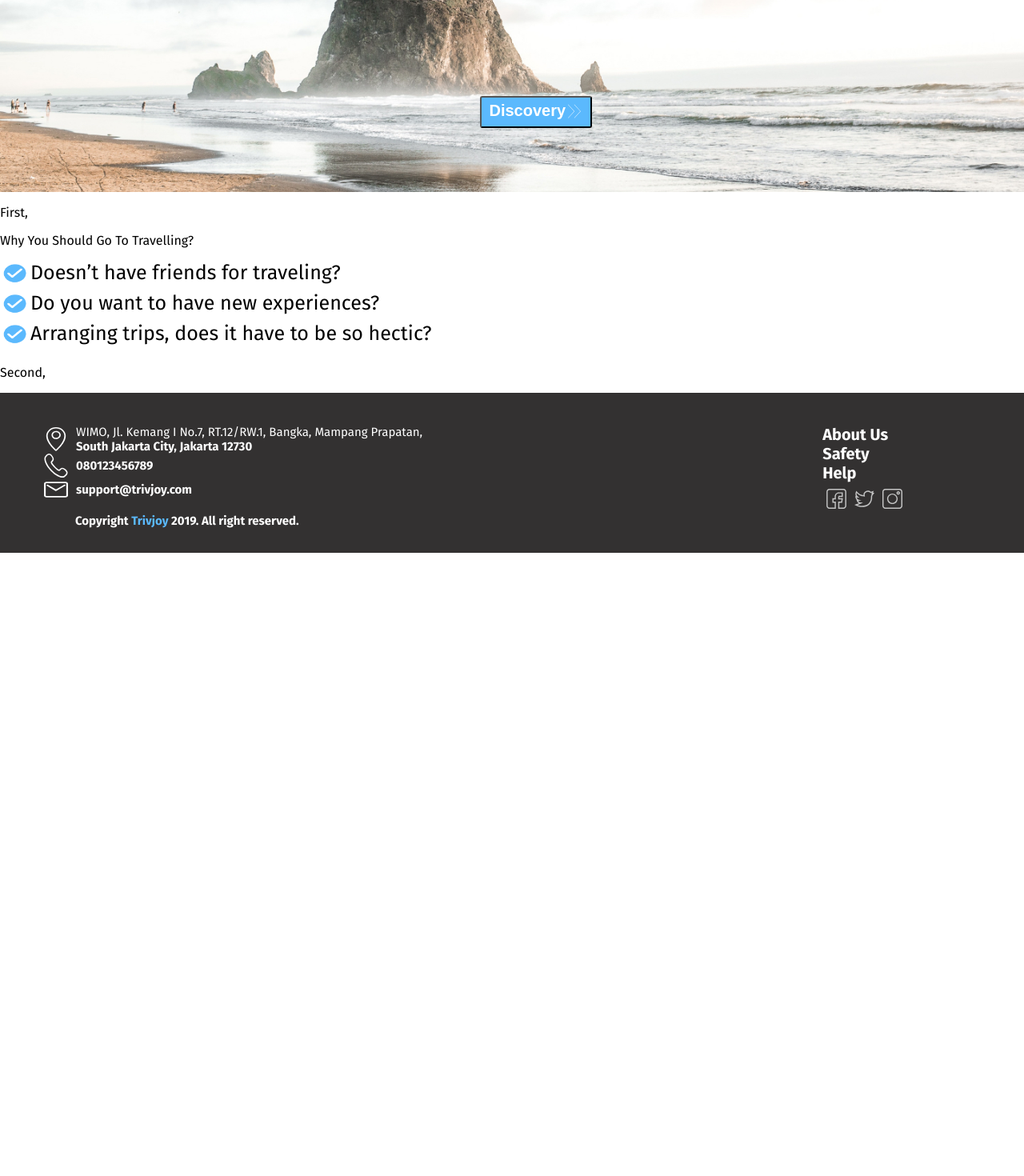
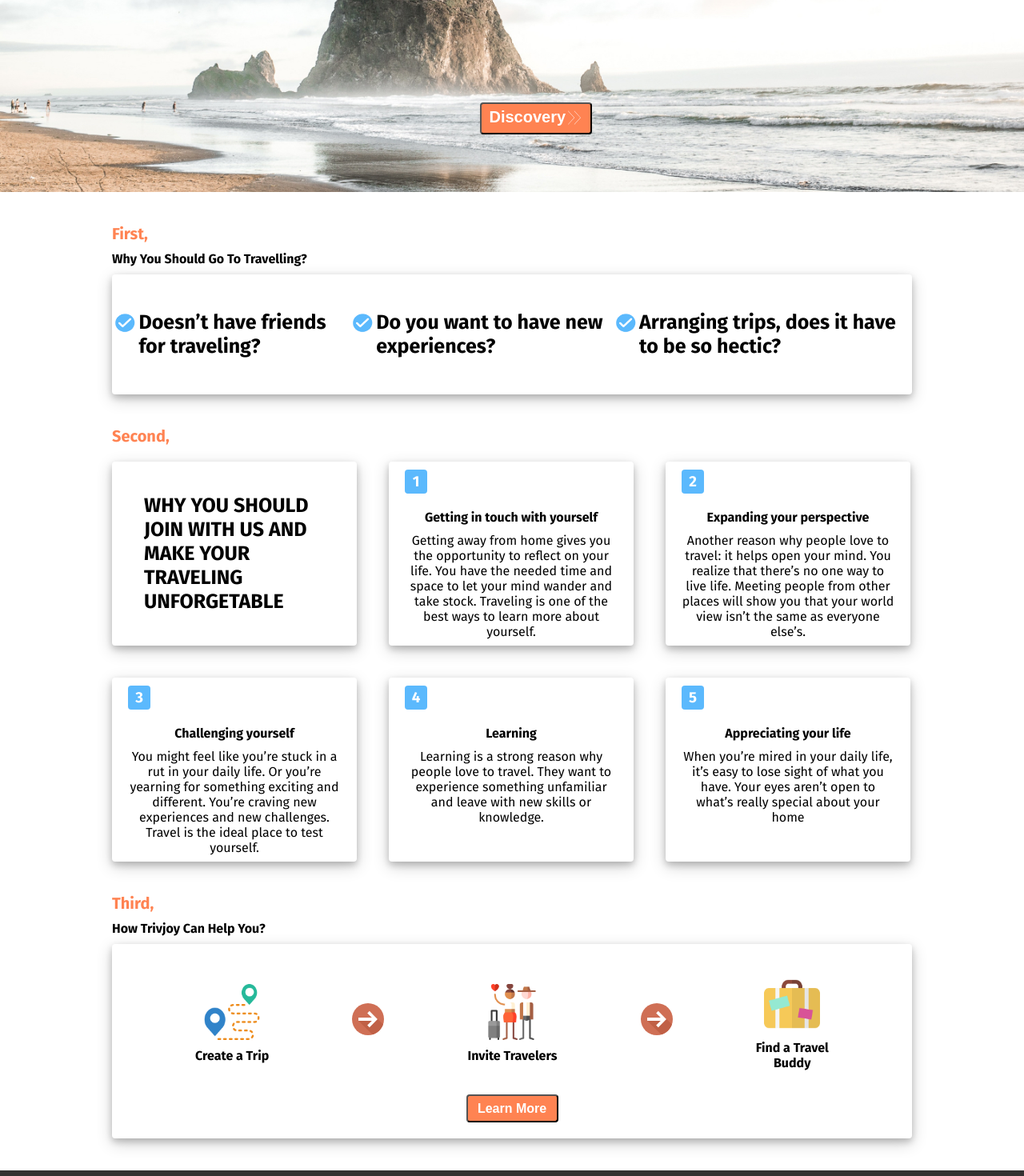
Before and after one commit to trivjoy/trivjoy-frontend, a React (Create React App) app: page / in a window 1280 px wide. Shown: the part 260-1730 px from the top of the page at 80% size. Before the commit the page ends 951 px from the top, so only its background shows below. Built offline with nearby package versions, Linux system fonts and the light colour scheme.

Commit message:
Create content home page. Styled button home page and add next-logo

```diff
--- a/src/components/HeaderHome.js
+++ b/src/components/HeaderHome.js
@@ -18,18 +18,19 @@ const DiscoveryStyle = styled.button`
   text-align: right;
   justify-content: center;
   align-items: center;
-  margin: 300px 0px 0px 600px;
+  margin: 230px 0px 0px 600px;
   font-size: 20px;
   height: 40px;
   width: 140px;
-  background-color: #5bb9fd;
+  background-color: #ff8352;
   color: white;
-  border-radius: 3px;
+  border-radius: 4px;
   border-color: 2px #333131;
   justify-content: center;
   :hover {
     cursor: pointer;
-    background-color: #68bffd;
+    transition: 0.5s;
+    box-shadow: 0 4px 8px 0 rgba(0, 0, 0, 0.2), 0 6px 20px 0 rgba(0, 0, 0, 0.19);
   }
 `
 
@@ -40,18 +41,30 @@ const DiscoveryArrow = styled.img`
   height: 30px;
   margin-top: 4px;
 `
+const DiscribeHomeHeader = styled.h2`
+  text-shadow: 1px 2px 4px white;
+  margin-top: 50px;
+  color: #68bffd;
+`
+const HomeHeaderContent = styled.div`
+  text-align: center;
+`
 
 const HeaderHome = () => {
   return (
     <ContainerHeader>
       <Navigation />
-
+      <HomeHeaderContent>
+        <DiscribeHomeHeader>
+          Let’s trip and joy with TrivJoy #YourBestFindTravelPartner.{' '}
+        </DiscribeHomeHeader>
         <Link to="/trips">
           <DiscoveryStyle>
             <DiscoveryFont>Discovery</DiscoveryFont>
             <DiscoveryArrow src="/assets/logo/arrow-right.svg" alt="" />
           </DiscoveryStyle>
         </Link>
+      </HomeHeaderContent>
     </ContainerHeader>
   )
 }
--- a/src/pages/Home.js
+++ b/src/pages/Home.js
@@ -1,28 +1,154 @@
 import React from 'react'
+import { Link } from 'react-router-dom'
 import HeaderHome from '../components/HeaderHome'
 import Footer from '../components/Footer'
 import styled from 'styled-components'
 
-const HomeContent = styled.div``
+const HomeContent = styled.div`
+  margin: 0px 120px;
+`
 const LogoStyle = styled.img`
   height: 38px;
-  width: 38px;
+  width: 35px;
 `
-const YouShouldGoTravelling = styled.p`
+const YouShouldGoTravelling = styled.b`
   display: flex;
   font-size: 25px;
-  margin: 0 auto;
+  margin: 0px auto;
 `
+const CardHome = styled.div`
+  box-shadow: 0 4px 8px 0 rgba(0, 0, 0, 0.2), 0 6px 20px 0 rgba(0, 0, 0, 0.19);
+  margin: 20px 20px 20px 20px;
+  display: flex;
+  justify-content: center;
+  text-align: left;
+  width: 306px;
+  height: 230px;
+  border-radius: 4px;
+  border: 1px grey;
+  background-color: white;
+  color: black;
+`
+
+const CardDetailStarter = styled.b`
+  margin: 40px 40px;
+  font-size: 25px;
+`
+const CardDetails = styled.div`
+  margin: 10px 20px;
+  text-align: center;
+`
+const CardHomeContainer = styled.div`
+  display: flex;
+  flex-direction: row;
+  flex-wrap: wrap;
+`
+const SecondStyle = styled.b`
+  margin: 0px 0px 0px 20px;
+  font-size: 20px;
+  color: #ff8352;
+`
+const FirstandThirdStyle = styled.b`
+  font-size: 20px;
+  color: #ff8352;
+`
+
+const FirstContent = styled.div`
+  margin-left: 20px;
+  margin-top: 40px;
+  width: 1000px;
+`
+const ThirdContent = styled.div`
+  margin: 20px 0px 40px 20px;
+  width: 1000px;
+`
+const CardThirdContent = styled.div`
+  display: flex;
+  flex-direction: column;
+  box-shadow: 0 4px 8px 0 rgba(0, 0, 0, 0.2), 0 6px 20px 0 rgba(0, 0, 0, 0.19);
+  border-radius: 4px;
+  a {
+    text-decoration: none;
+  }
+`
+const CardThirdContainer = styled.div`
+  display: flex;
+  justify-content: center;
+  align-items: center;
+`
+const CardThirdDiscribe = styled.div`
+  display: flex;
+  flex-direction: column;
+  margin: 30px auto;
+  text-align: center;
+`
+
+const FirstDiscribeContent = styled.div`
+  display: flex;
+  justify-content: center;
+  align-items: center;
+  box-shadow: 0 4px 8px 0 rgba(0, 0, 0, 0.2), 0 6px 20px 0 rgba(0, 0, 0, 0.19);
+  height: 150px;
+  border-radius: 4px;
+  margin-bottom: 40px;
+`
+const NumberCard = styled.h3`
+  margin: 0px 0px 20px 0px;
+  width: 28px;
+  height: 30px;
+  display: flex;
+  justify-content: center;
+  align-items: center;
+  background-color: #5bb9fd;
+  border-radius: 4px;
+  color: white;
+`
+
+const ParagraphCard = styled.p`
+  margin: 10px auto;
+`
+
+const LogoThirdSection = styled.img`
+  height: 70px;
+  width: 70px;
+  margin: 10px auto;
+`
+const NextLogo = styled.img`
+  height: 40px;
+  width: 40px;
+`
+const LearnMorePosition = styled.div`
+  display: flex;
+  justify-content: center;
+`
+const LearnMoreButton = styled.button`
+  font-size: 16px;
+  height: 35px;
+  width: 115px;
+  background-color: #ff8352;
+  color: white;
+  border-radius: 4px;
+  margin-bottom: 20px;
+
+  :hover {
+    cursor: pointer;
+    transition: 0.5s;
+    box-shadow: 0 4px 8px 0 rgba(0, 0, 0, 0.2), 0 6px 20px 0 rgba(0, 0, 0, 0.19);
+  }
+`
+
 const Home = () => {
   return (
     <div>
       <HeaderHome />
       <HomeContent>
-        <div>
-          <p>First,</p>
-          <p>Why You Should Go To Travelling?</p>
+        <FirstContent>
+          <FirstandThirdStyle>First,</FirstandThirdStyle>
+          <ParagraphCard>
+            <b>Why You Should Go To Travelling?</b>
+          </ParagraphCard>
 
-          <div>
+          <FirstDiscribeContent>
             <YouShouldGoTravelling>
               <LogoStyle src="/assets/logo/checklist-home.png" alt="" />
               Doesn’t have friends for traveling?
@@ -37,12 +163,114 @@ const Home = () => {
               <LogoStyle src="/assets/logo/checklist-home.png" alt="" />
               Arranging trips, does it have to be so hectic?
             </YouShouldGoTravelling>
-          </div>
+          </FirstDiscribeContent>
+        </FirstContent>
+        <div>
+          <SecondStyle>Second,</SecondStyle>
+          <CardHomeContainer>
+            <CardHome>
+              <CardDetailStarter>
+                WHY YOU SHOULD JOIN WITH US AND MAKE YOUR TRAVELING UNFORGETABLE
+              </CardDetailStarter>
+            </CardHome>
+            <CardHome>
+              <CardDetails>
+                <NumberCard>1</NumberCard>
+                <b> Getting in touch with yourself</b>{' '}
+                <ParagraphCard>
+                  Getting away from home gives you the opportunity to reflect on
+                  your life. You have the needed time and space to let your mind
+                  wander and take stock. Traveling is one of the best ways to
+                  learn more about yourself.
+                </ParagraphCard>
+              </CardDetails>
+            </CardHome>
+            <CardHome>
+              <CardDetails>
+                <NumberCard>2</NumberCard>
+                <b> Expanding your perspective</b>
+                <ParagraphCard>
+                  Another reason why people love to travel: it helps open your
+                  mind. You realize that there’s no one way to live life.
+                  Meeting people from other places will show you that your world
+                  view isn’t the same as everyone else’s.
+                </ParagraphCard>
+              </CardDetails>
+            </CardHome>
+            <CardHome>
+              <CardDetails>
+                <NumberCard>3</NumberCard>
+                <b> Challenging yourself</b>
+                <ParagraphCard>
+                  You might feel like you’re stuck in a rut in your daily life.
+                  Or you’re yearning for something exciting and different.
+                  You’re craving new experiences and new challenges. Travel is
+                  the ideal place to test yourself.
+                </ParagraphCard>
+              </CardDetails>
+            </CardHome>
+            <CardHome>
+              <CardDetails>
+                <NumberCard>4</NumberCard>
+                <b> Learning</b>
+                <ParagraphCard>
+                  Learning is a strong reason why people love to travel. They
+                  want to experience something unfamiliar and leave with new
+                  skills or knowledge.
+                </ParagraphCard>
+              </CardDetails>
+            </CardHome>
+            <CardHome>
+              <CardDetails>
+                <NumberCard>5</NumberCard>
+                <b> Appreciating your life</b>
+                <ParagraphCard>
+                  When you’re mired in your daily life, it’s easy to lose sight
+                  of what you have. Your eyes aren’t open to what’s really
+                  special about your home
+                </ParagraphCard>
+              </CardDetails>
+            </CardHome>
+          </CardHomeContainer>
         </div>
-        <div>
-          <p>Second,</p>
-          <div />
-        </div>
+        <ThirdContent>
+          <FirstandThirdStyle>Third,</FirstandThirdStyle>
+          <ParagraphCard>
+            <b>How Trivjoy Can Help You?</b>
+          </ParagraphCard>
+          <CardThirdContent>
+            <CardThirdContainer>
+              <CardThirdDiscribe>
+                <LogoThirdSection src="/assets/logo/create-trip.png" alt="" />
+                <b>Create a Trip</b>
+              </CardThirdDiscribe>
+              <NextLogo src="assets/logo/next-logo.svg" alt="" />
+              <CardThirdDiscribe>
+                <LogoThirdSection
+                  src="/assets/logo/invite-travels.png"
+                  alt=""
+                />
+                <b>Invite Travelers</b>
+              </CardThirdDiscribe>
+              <NextLogo src="assets/logo/next-logo.svg" alt="" />
+              <CardThirdDiscribe>
+                <LogoThirdSection
+                  src="/assets/logo/find-travel-buddy-image.png"
+                  alt=""
+                />
+                <b>Find a Travel</b>
+                <b>Buddy</b>
+              </CardThirdDiscribe>
+            </CardThirdContainer>
+            <LearnMorePosition>
+              <Link to="/trips">
+                <LearnMoreButton>
+                  <b>Learn More</b>
+                </LearnMoreButton>
+              </Link>
+            </LearnMorePosition>
+          </CardThirdContent>
+        </ThirdContent>
       </HomeContent>
       <Footer />
     </div>
```
Also changed, not shown: public/assets/logo/next-logo.svg (added). Lines whose indentation alone changed are shown as unchanged.
